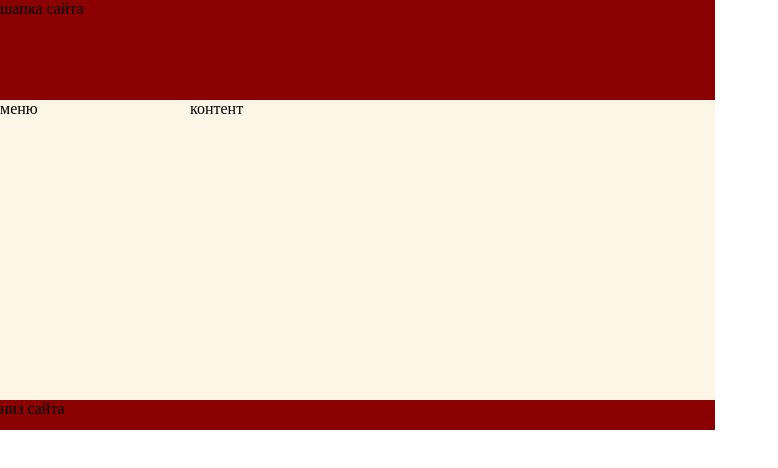
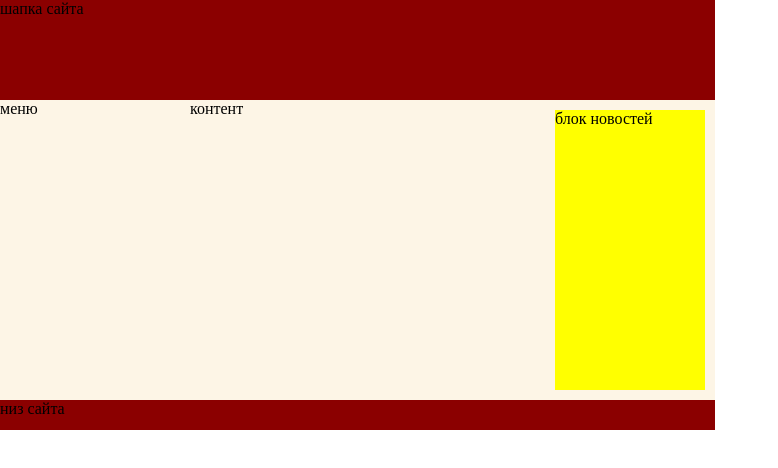
Before and after one commit to whaily/lab6, a website: page Lab6/public_html/index.html in a window 1280 px wide. Shown: the whole page, without its empty margins (0-778 px from the left). Drawn offline with Linux system fonts and the light colour scheme.

Commit message:
Задание 14

```diff
--- a/Lab6/public_html/index.html
+++ b/Lab6/public_html/index.html
@@ -8,14 +8,17 @@ and open the template in the editor.
 <html>
 
 <head>
-<title>CSS позиционирование</title>
+<title>css potision</title>
 <link rel="stylesheet" type="text/css" href="style/style.css">
 </head>
 
 <body>
 <div id="header">шапка сайта</div>
 <div id="menu">меню</div>
-<div id="content">контент</div>
+<div id="content">
+контент
+<div id="news">блок новостей</div>
+</div>
 <div id="footer">низ сайта</div>
 </body>
 
--- a/Lab6/public_html/style/style.css
+++ b/Lab6/public_html/style/style.css
@@ -33,3 +33,11 @@ height:30px;
 body{
 margin:0px;
 }
+#news{
+background:yellow;
+width:150px;
+height:280px;
+position:absolute;
+left:365px;
+top:10px;
+}
```
